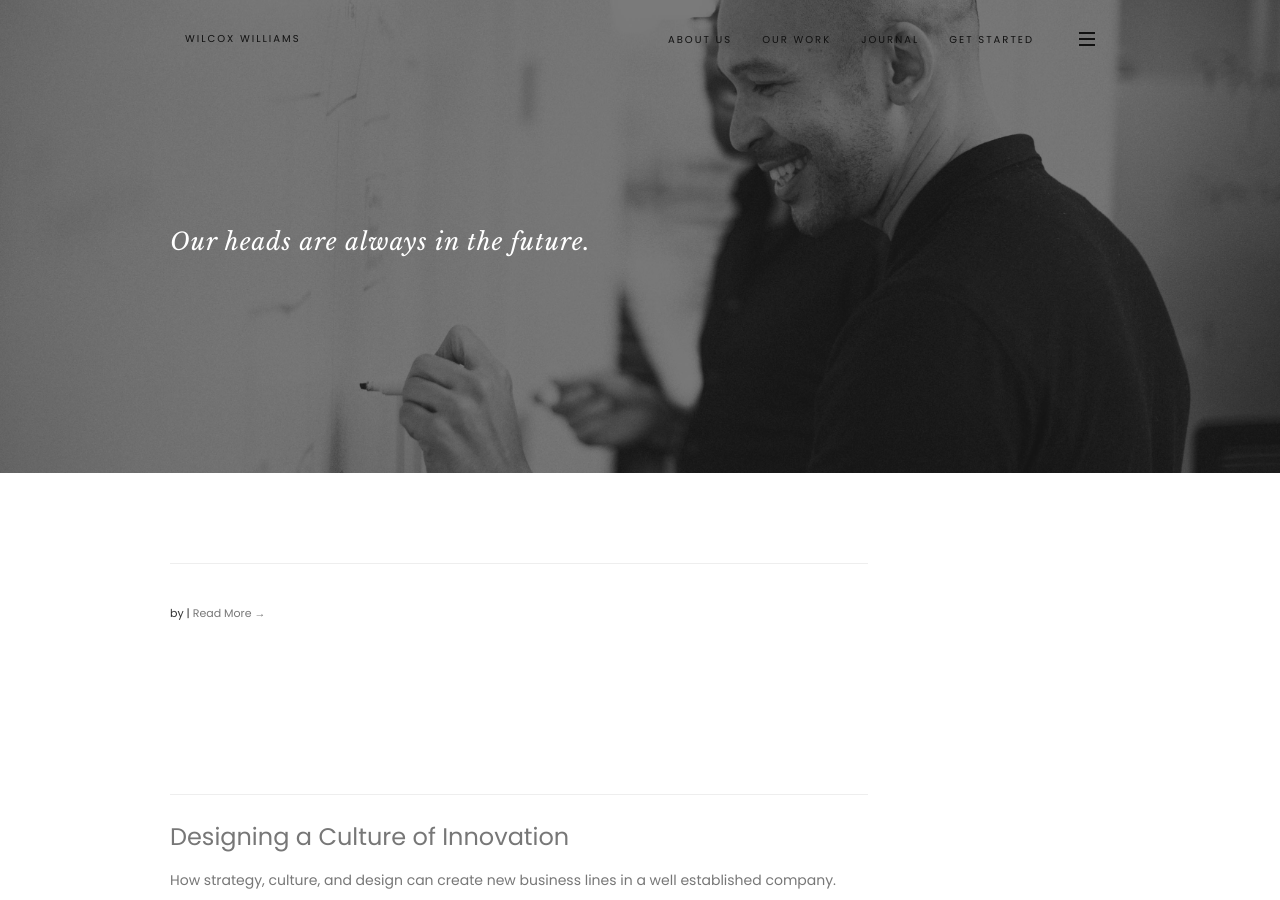
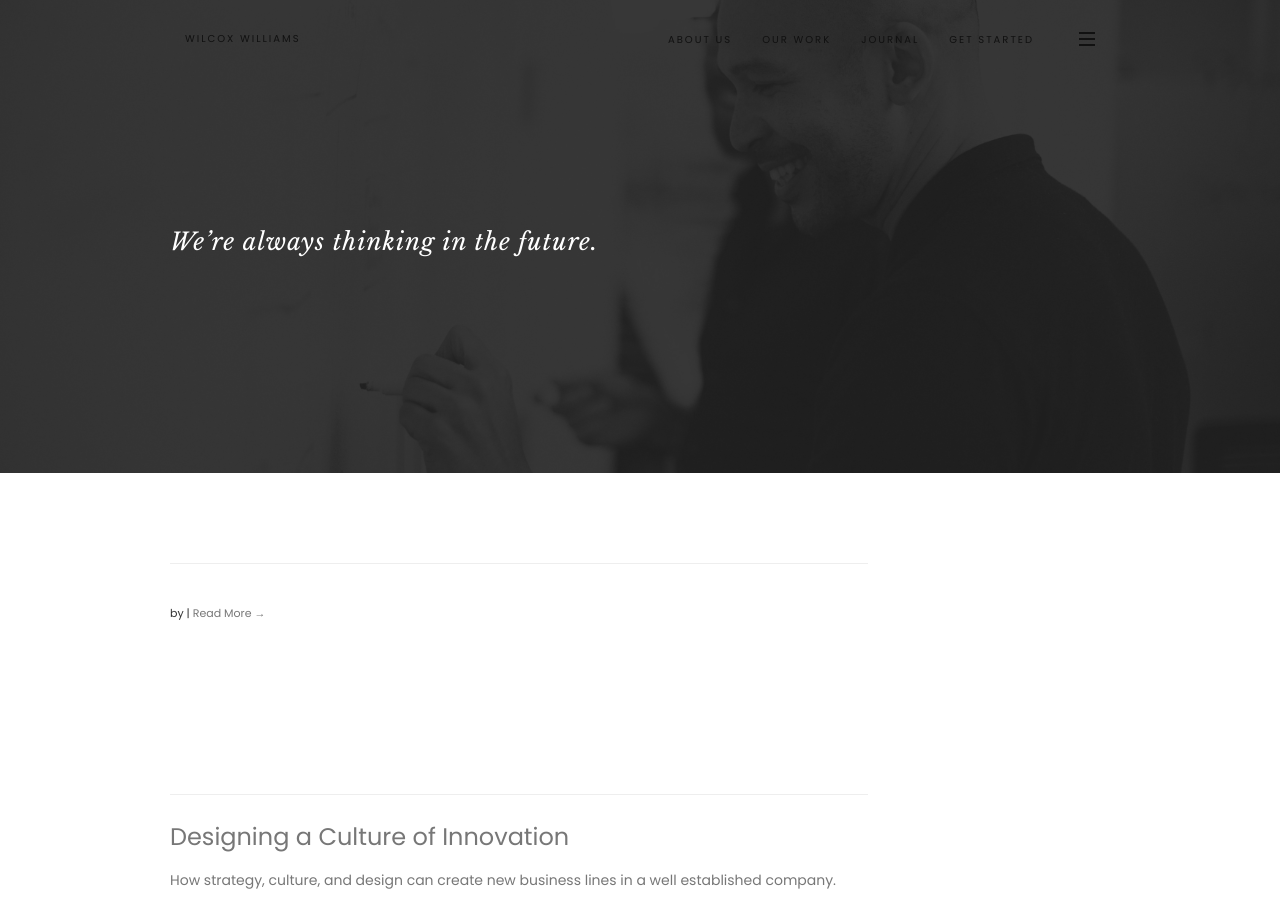
Before and after one commit to rwcstudio/wilcoxwilliams.github.io, a Jekyll site: the page built from journal.html, in a window 1280 px wide and 900 px high. Built offline with Jekyll 4.4.1, drawn with Linux system fonts in a browser that asks for light colours.

Commit message:
Update journal.html

```diff
--- a/journal.html
+++ b/journal.html
@@ -3,12 +3,12 @@
 layout: default
 ---
 <!-- STANDARD -->
-<section class="module module-parallax bg-dark-60 module-full-height" data-background="assets/images/hero-elliott.jpg">
+<section class="module module-parallax bg-dark-90 module-full-height" data-background="assets/images/hero-elliott.jpg">
 		<div class="container">
 				<div class="row">
 					  <div class="col-sm-12 col-md-10 col-lg-10">
 					      <h2 class="font-serif">
-						        Our heads are always in the future.
+						        We’re always thinking in the future.
 					      </h2>
 					  </div>
 				</div>
```
